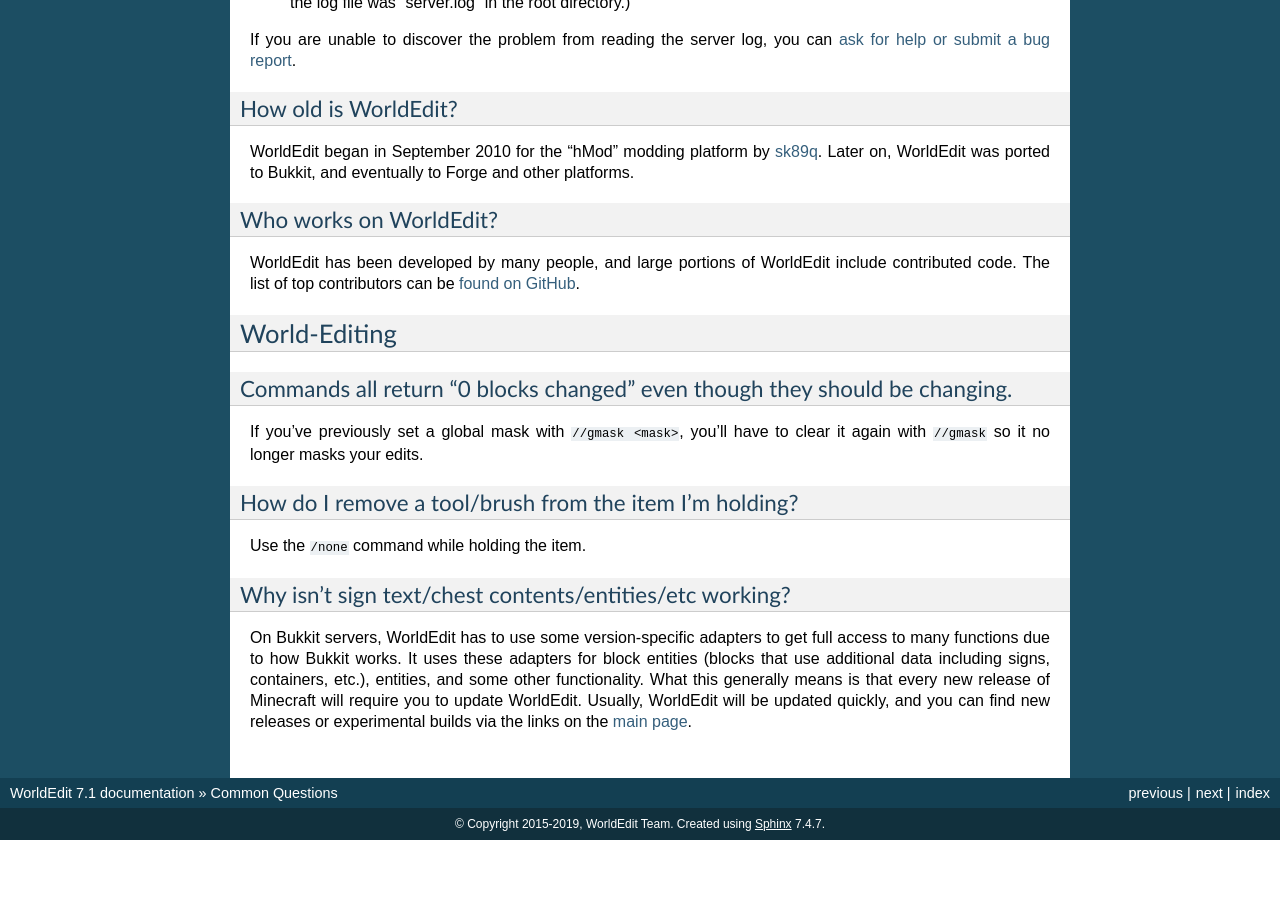
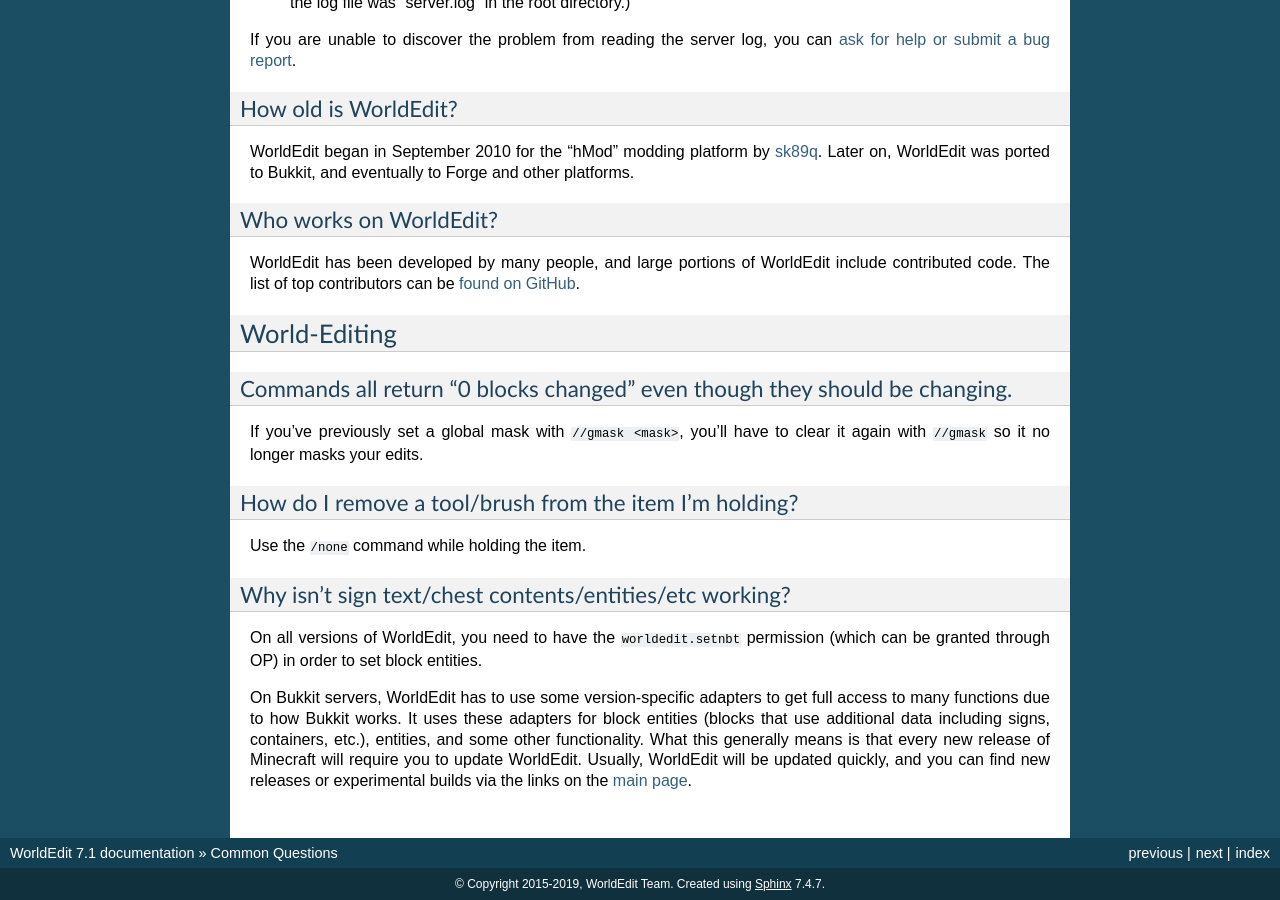
Before and after one commit to EngineHub/WorldEditDocs, a Sphinx documentation site: the page built from source/faq.rst, in a window 1280 px wide and 900 px high, scrolled down 676 px. Built offline with Sphinx 7.4.7, drawn with Linux system fonts in a browser that asks for light colours; before the commit the page ends 1516 px from its top, so only the background shows below that.

Commit message:
Mention that worldedit.setnbt is required for NBT

```diff
--- a/source/faq.rst
+++ b/source/faq.rst
@@ -53,6 +53,8 @@
 
 Why isn't sign text/chest contents/entities/etc working?
 ~~~~~~~~~~~~~~~~~~~~~~~~~~~~~~~~~~~~~~~~~~~~~~~~~~~~~~~~
+On all versions of WorldEdit, you need to have the ``worldedit.setnbt`` permission (which can be granted through OP) in order to set block entities.
+
 .. _bukkit-adapters:
 
 On Bukkit servers, WorldEdit has to use some version-specific adapters to get full access to many functions due to how Bukkit works. It uses these adapters for block entities (blocks that use additional data including signs, containers, etc.), entities, and some other functionality. What this generally means is that every new release of Minecraft will require you to update WorldEdit. Usually, WorldEdit will be updated quickly, and you can find new releases or experimental builds via the links on the :doc:`main page <index>`.
```
